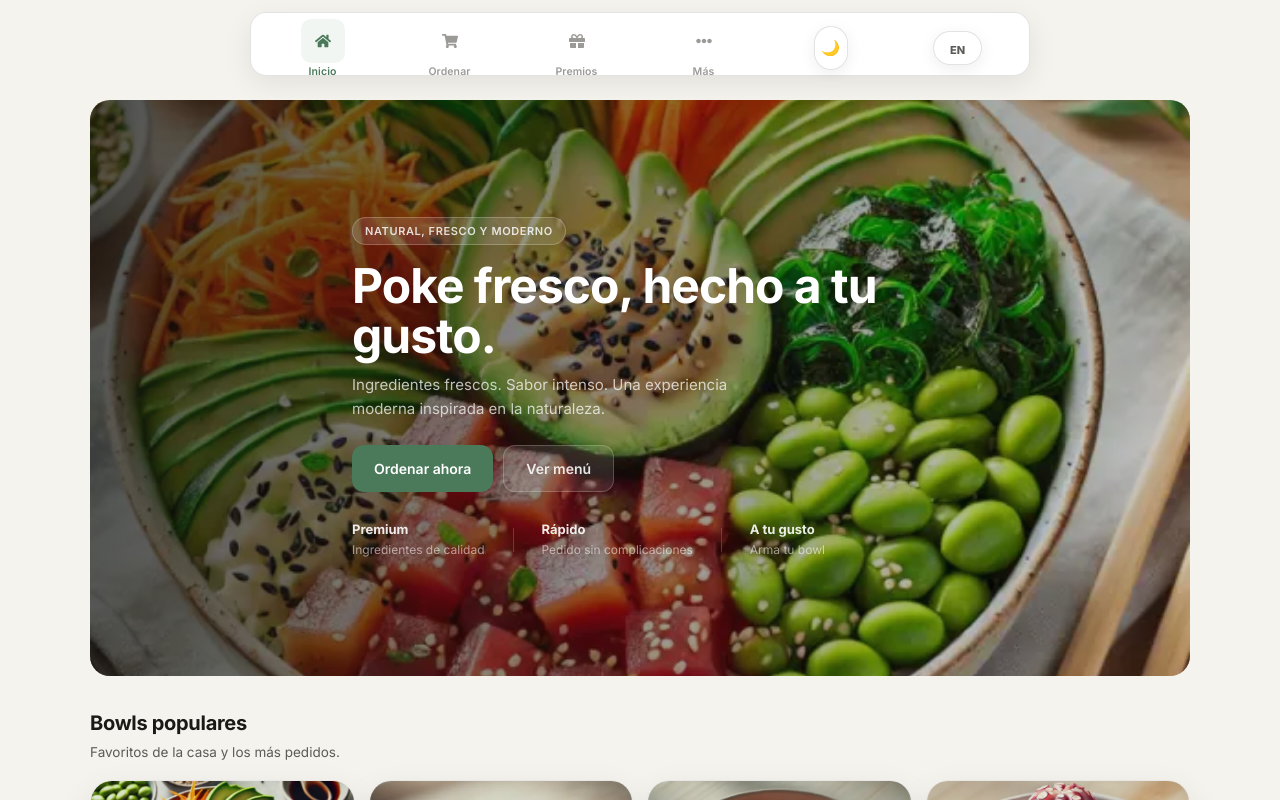
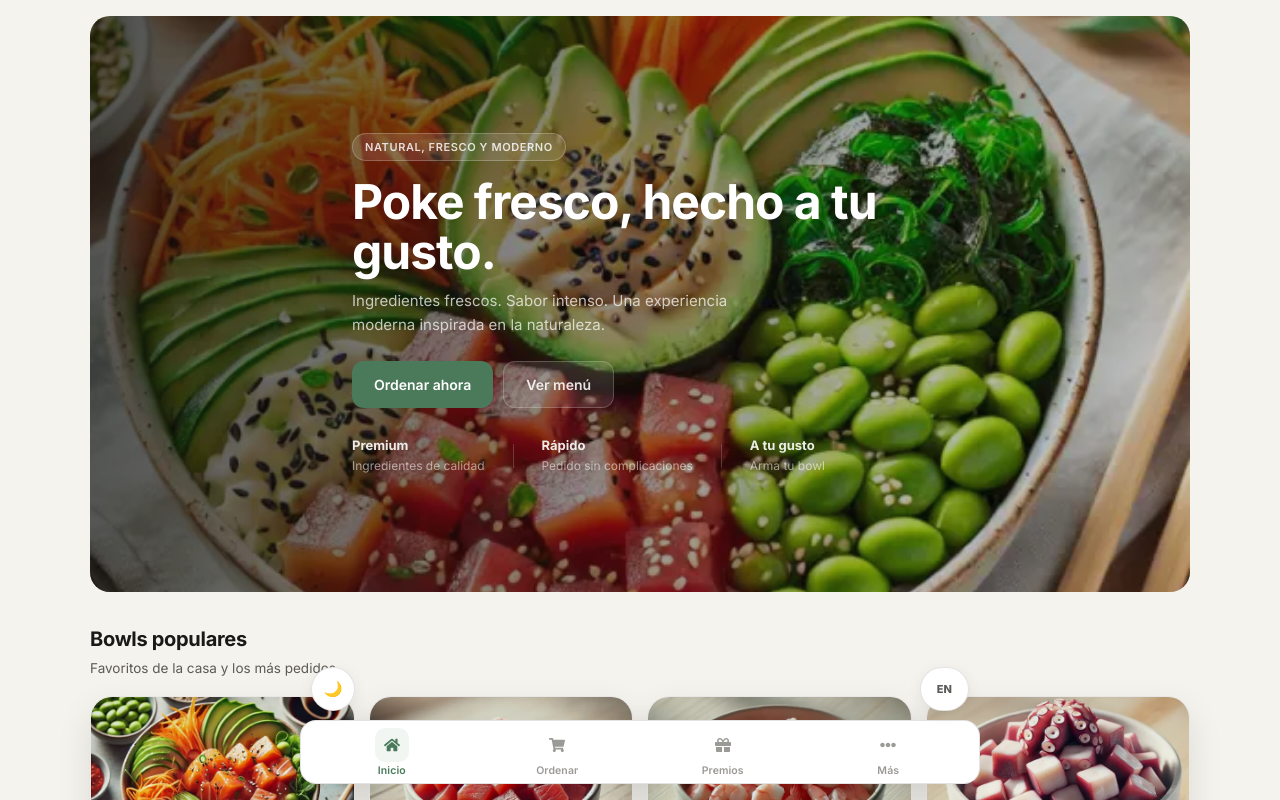
Before and after one commit to earieta21/PokePalace, a React (Vite) app: page / in a window 1280 px wide. Shown: the top 800 px of the page. Built offline with nearby package versions, Linux system fonts and the light colour scheme; no server answers; a web font is replaced by a local one.

Commit message:
Restaura idioma y tema fuera del navbar (#8)
Devuelve los controles de idioma y tema a su posición flotante y recupera el navbar inferior de cuatro opciones.

```diff
--- a/src/components/Navbar.module.css
+++ b/src/components/Navbar.module.css
@@ -3,11 +3,11 @@
   left: 50%;
   bottom: 16px;
   transform: translateX(-50%);
-  width: min(780px, calc(100% - 24px));
+  width: min(680px, calc(100% - 24px));
   height: 64px;
 
   display: grid;
-  grid-template-columns: repeat(6, 1fr);
+  grid-template-columns: repeat(4, 1fr);
   align-items: center;
 
   border-radius: var(--radius-lg);
@@ -49,8 +49,8 @@
 }
 
 .iconWrap {
-  width: 44px;
-  height: 44px;
+  width: 34px;
+  height: 34px;
   border-radius: 10px;
   display: grid;
   place-items: center;
@@ -78,9 +78,10 @@
 }
 
 .themeButton {
-  position: static;
-  justify-self: center;
-  width: 34px;
+  position: absolute;
+  left: 10px;
+  top: -54px;
+  width: 44px;
   height: 44px;
   border-radius: 999px;
   border: 1px solid var(--border-md);
@@ -99,10 +100,11 @@
 }
 
 .languageButton {
-  position: static;
-  justify-self: center;
-  min-width: 44px;
-  height: 34px;
+  position: absolute;
+  right: 10px;
+  top: -54px;
+  min-width: 48px;
+  height: 44px;
   border-radius: 999px;
   border: 1px solid var(--border-md);
   background: var(--bg-card);
@@ -132,16 +134,3 @@
     font-size: 10px;
   }
 }
-
-/* On larger screens the navigation participates in the page layout and stays
-   at the top, so it never covers menu cards or checkout totals. */
-@media (min-width: 760px) {
-  .navbar {
-    position: sticky;
-    left: auto;
-    top: 12px;
-    bottom: auto;
-    transform: none;
-    margin: 12px auto 8px;
-  }
-}
```
